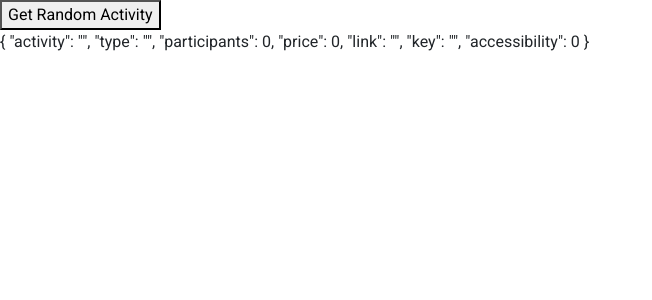
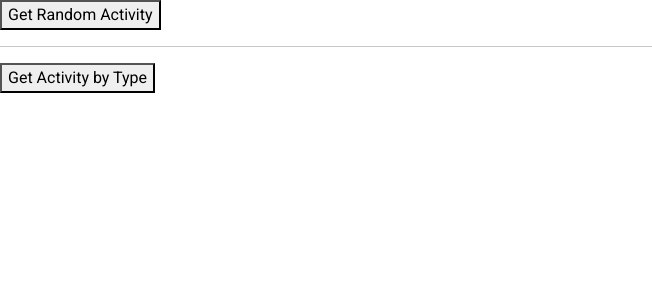
Before and after one commit to douar/api-apps, an Angular app: page / in a window 1280 px wide. Shown: the top 300 px of the page, without its empty margins (0-652 px from the left). Built offline with nearby package versions, Linux system fonts and the light colour scheme.

Commit message:
get activity by type button

```diff
--- a/src/app/components/bored-api-components/bored-main/bored-main.component.html
+++ b/src/app/components/bored-api-components/bored-main/bored-main.component.html
@@ -1,9 +1,13 @@
 <button (click)="getRandomActivity()">Get Random Activity</button>
 
-<div>
+<div *ngIf="randomActivity.activity !== ''">
   {{randomActivity | json}}
 </div>
 
 <div>
   {{randomActivity.activity}}
 </div>
+
+<hr>
+
+<button (click)="getActivityByType()">Get Activity by Type</button>
--- a/src/app/components/bored-api-components/bored-main/bored-main.component.ts
+++ b/src/app/components/bored-api-components/bored-main/bored-main.component.ts
@@ -26,11 +26,15 @@ export class BoredMainComponent implements OnDestroy{
   getRandomActivity() {
     this.boredService.getRandomActivity()
     this.subRandomActivity = this.boredService.$randomActivity.subscribe(activity => {
-      this.randomActivity = activity!
+      this.randomActivity = <IBoredActivity>activity
     })
   }
 
   ngOnDestroy() {
     this.subRandomActivity.unsubscribe()
   }
+
+  getActivityByType() {
+    console.log('activity by type clicked')
+  }
 }
```
